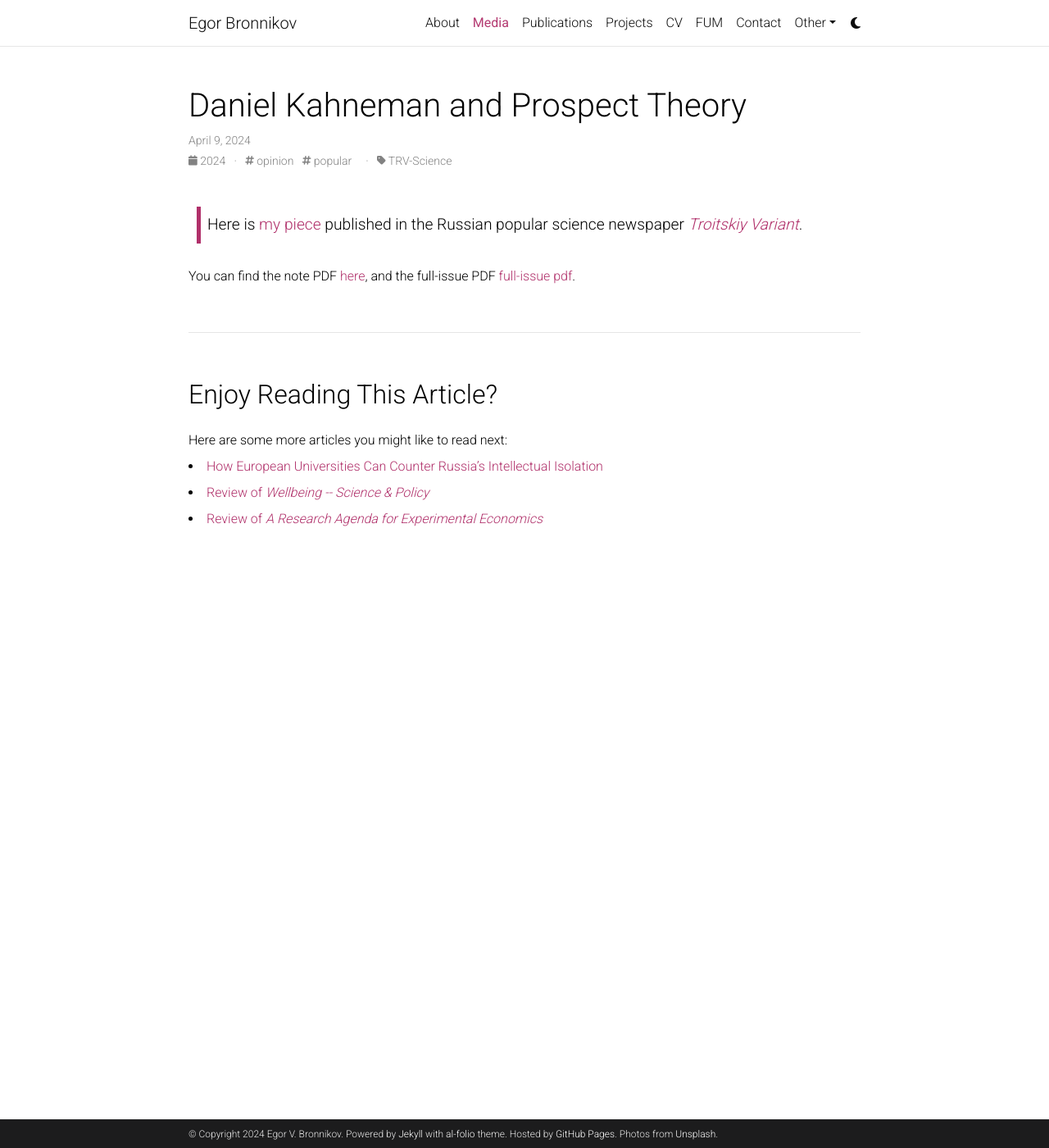
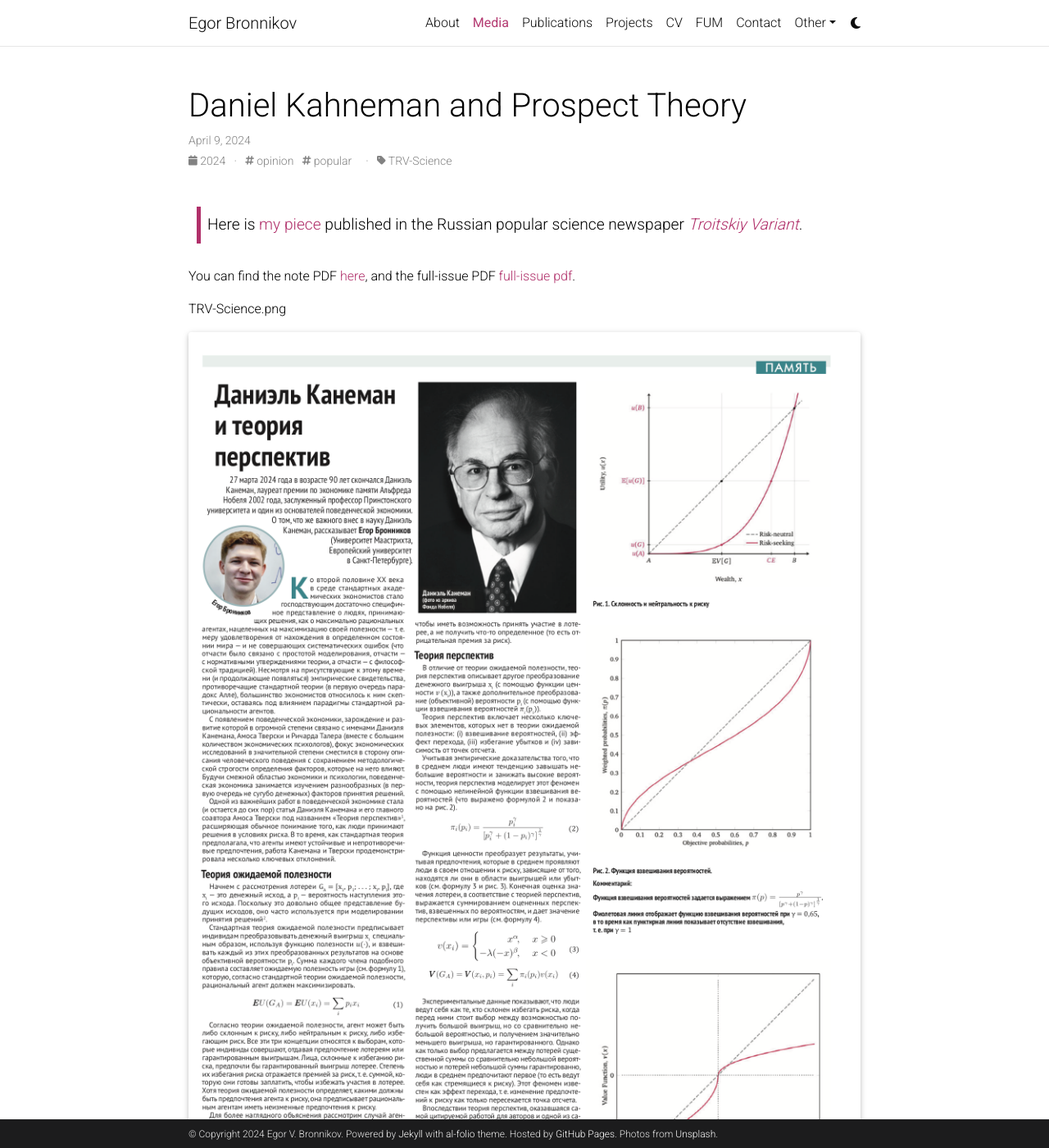
Before and after one commit to egorbronnikov/egorbronnikov.github.io, a Jekyll site: the page built from _posts/2024-04-09-TRV-Science.md, in a window 1280 px wide and 1400 px high. Shown: the whole window at 82% size. Built offline with Jekyll 4.4.1, drawn with Linux system fonts in a browser that asks for light colours; comment, search, counter and statistics services are not loaded; a style sheet for code colours, icons or effects is not loaded; some of the changed text lies outside the part shown.

Commit message:
Update 2024-04-09-TRV-Science.md

```diff
--- a/_posts/2024-04-09-TRV-Science.md
+++ b/_posts/2024-04-09-TRV-Science.md
@@ -5,7 +5,7 @@
 description: My note in <i>Troitskiy Variant</i>
 tags: opinion popular
 categories: TRV-Science
-thumbnail: assets/img/LSE_EUROP.png
+thumbnail: assets/img/TRV-Science.png
 featured: false
 ---
 
@@ -14,3 +14,14 @@
 
 You can find the note PDF [here](https://egorbronnikov.github.io/assets/pdf/trv_401N_mine.pdf),
 and the full-issue PDF [full-issue pdf](https://egorbronnikov.github.io/assets/pdf/trv_401N.pdf).
+
+TRV-Science.png
+
+<div class="row mt-3">
+    <div class="col-sm mt-3 mt-md-0">
+        {% include figure.html path="assets/img/trv_401N_mine.png" class="img-fluid rounded z-depth-1" zoomable=true %}
+    </div>
+</div>
+<div class="caption">
+    The website of the <a href="https://www.trv-science.ru/">Troitskiy Variant</a>.
+</div>
```
